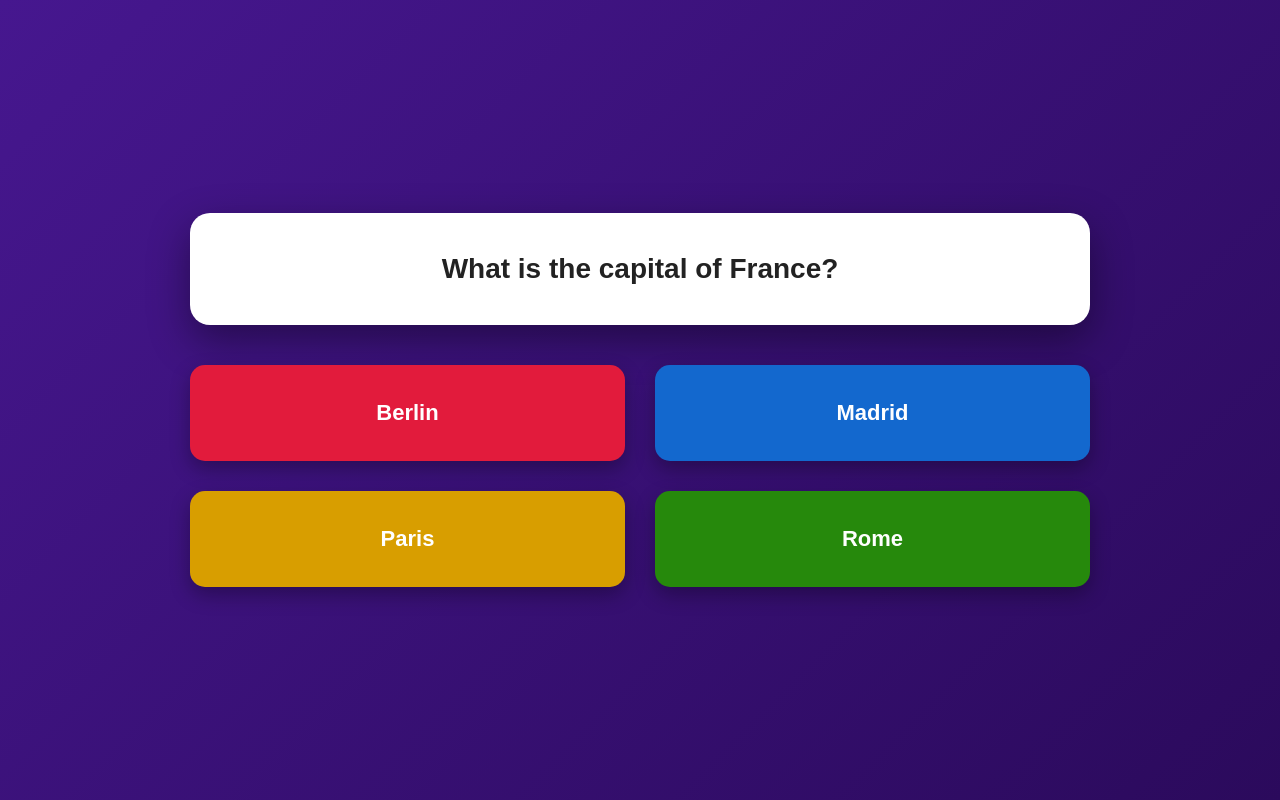
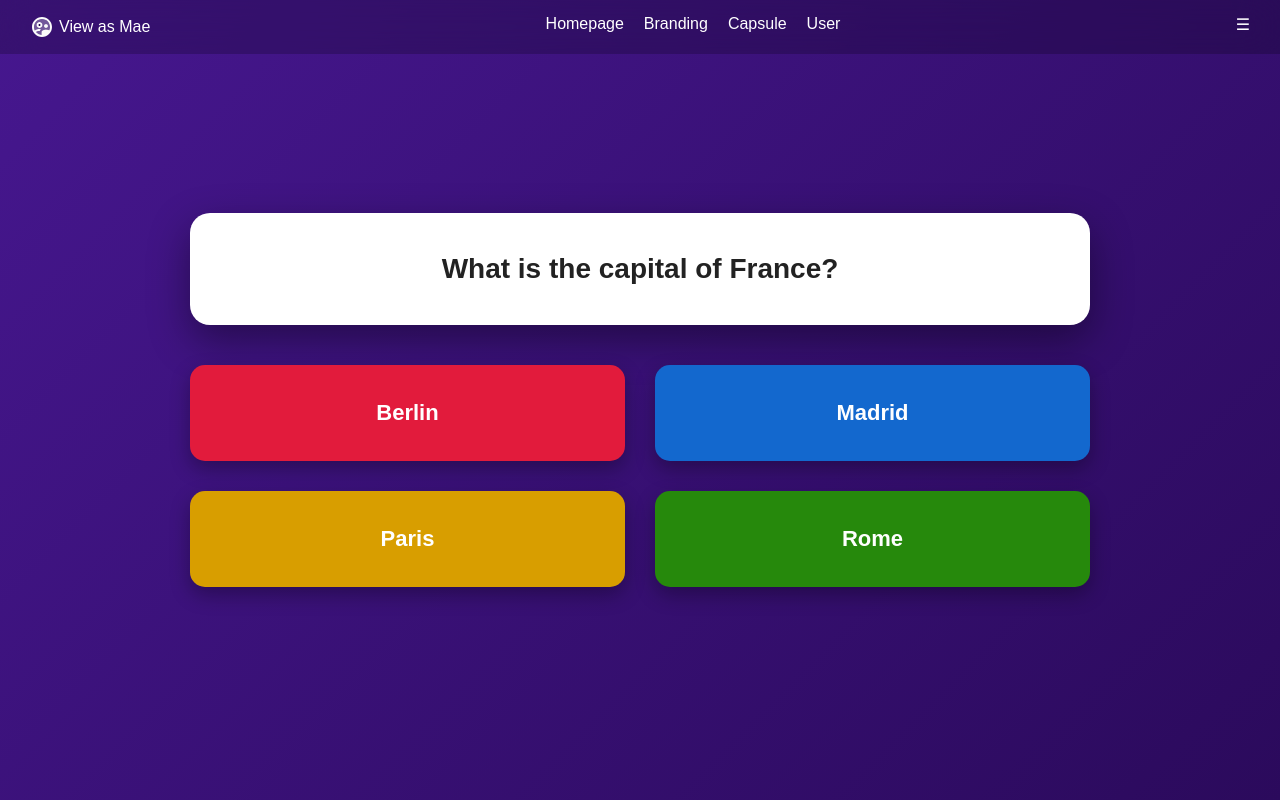
Before and after one commit to Grayyy1219/react-app, a React app: page / in a window 1280 px wide. Built offline with nearby package versions, Linux system fonts and the light colour scheme; the HTML template or start-up script is replaced by a standard one.

Commit message:
Add: header

```diff
--- a/src/App.tsx
+++ b/src/App.tsx
@@ -1,8 +1,10 @@
 import Questioner from "./components/Questioner";
+import Header from "./components/Header";
 
 function App() {
   return (
     <div>
+      <Header />
       <Questioner />
     </div>
   );
--- /dev/null
+++ b/src/components/Header.tsx
@@ -0,0 +1,76 @@
+import "../css/header.css";
+function Header() {
+  return (
+    <header className="site-header">
+      <div className="container">
+        <div className="view-as">
+          <svg
+            xmlns="http://www.w3.org/2000/svg"
+            width="24"
+            height="24"
+            viewBox="0 0 24 24"
+          >
+            <circle cx="9.5" cy="10" r="1" fill="var(--)" opacity="0.3" />
+            <path
+              fill="#fbfbfb"
+              d="M11.5 17.21c0-1.88 2.98-2.7 4.5-2.7c.88 0 2.24.27 3.24.87c.48-1.02.75-2.16.75-3.37c0-4.41-3.59-8-8-8s-8 3.59-8 8c0 1.23.29 2.39.78 3.43c1.34-.98 3.43-1.43 4.73-1.43c.44 0 .97.05 1.53.16c-.63.57-1.06 1.22-1.3 1.86c-.08 0-.15-.01-.23-.01c-1.38 0-2.98.57-3.66 1.11a7.94 7.94 0 0 0 5.66 2.86zM16 9c1.11 0 2 .89 2 2s-.89 2-2 2s-2-.89-2-2c-.01-1.11.89-2 2-2m-6.5 4c-1.65 0-3-1.35-3-3s1.35-3 3-3s3 1.35 3 3s-1.35 3-3 3"
+              opacity="0.3"
+            />
+            <path
+              fill="#fbfbfb"
+              d="M12.5 10c0-1.65-1.35-3-3-3s-3 1.35-3 3s1.35 3 3 3s3-1.35 3-3m-3 1c-.55 0-1-.45-1-1s.45-1 1-1s1 .45 1 1s-.45 1-1 1m6.5 2c1.11 0 2-.89 2-2s-.89-2-2-2s-2.01.89-2 2c0 1.11.89 2 2 2M11.99 2.01c-5.52 0-10 4.48-10 10s4.48 10 10 10s10-4.48 10-10s-4.48-10-10-10M5.84 17.12c.68-.54 2.27-1.11 3.66-1.11c.07 0 .15.01.23.01c.24-.64.67-1.29 1.3-1.86A9 9 0 0 0 9.5 14c-1.3 0-3.39.45-4.73 1.43c-.5-1.04-.78-2.2-.78-3.43c0-4.41 3.59-8 8-8s8 3.59 8 8c0 1.2-.27 2.34-.75 3.37c-1-.59-2.36-.87-3.24-.87c-1.52 0-4.5.81-4.5 2.7v2.78a7.94 7.94 0 0 1-5.66-2.86"
+            />
+          </svg>
+          <a
+            href="/"
+            className="logo"
+            aria-label="Go to homepage"
+            target="_blank"
+          >
+            View as Mae
+          </a>
+        </div>
+
+        <div className="nav">
+          <nav className="main-nav" aria-label="Main navigation">
+            <ul className="nav-list">
+              <li>
+                <a href="#home">Homepage</a>
+              </li>
+              <li>
+                <a href="#branding">Branding</a>
+              </li>
+              <li>
+                <a href="#capsule">Capsule</a>
+              </li>
+              <li>
+                <a href="#user">User</a>
+              </li>
+            </ul>
+          </nav>
+        </div>
+
+        <div className="nav-actions hidden">
+          <a href="login.html" className="btn-login">
+            Login
+          </a>
+          <a href="signup" className="btn-primary">
+            Sign Up
+          </a>
+        </div>
+
+        <div className="burger">
+          <button
+            className="menu-toggle"
+            aria-label="Open menu"
+            aria-expanded="false"
+          >
+            ☰
+          </button>
+        </div>
+      </div>
+    </header>
+  );
+}
+
+export default Header;
--- a/src/css/global.css
+++ b/src/css/global.css
@@ -1,6 +1,25 @@
-
-*{
+:root {
+  --bg: #0f1115;
+  --panel: #141824;
+  --text: #e9ecf3;
+  --muted: #9aa3b2;
+  --accent: #8b5cf6;
+  --accent-2: #c4b5fd;
+  --ring-track: #2a2f3f;
+  --ring-fill: #a78bfa;
+  --bg-color: #151f28;
+  --main-color: #8b5cf6;
+  --text-color: #333;
+  --second-text-color: #555;
+  --white-color: #fff;
+  --cover-color: linear-gradient(135deg, #120a24 0%, #1e1336 55%, #2b1a4a 100%);
+  --pages-color: linear-gradient(90deg, #fff, #ddd);
+  --border: 0.125rem solid #8b5cf6;
+  --box-shadow: 0 0 0.8rem rgba(0, 0, 0, 0.2);
+}
+* {
   box-sizing: border-box;
   padding: 0;
   margin: 0;
+  font-family: Arial, Helvetica, sans-serif;
 }
--- /dev/null
+++ b/src/css/header.css
@@ -0,0 +1,57 @@
+* {
+  box-sizing: border-box;
+  margin: 0;
+  padding: 0;
+}
+/* body {
+  margin: 0;
+  font-family: Arial, Helvetica, sans-serif;
+  background: radial-gradient(1200px 800px at 80% 0%, #1a2030, #0f1115 60%);
+  color: var(--text);
+  position: relative;
+  z-index: -2;
+} */
+a {
+  text-decoration: none;
+  color: white;
+}
+button {
+  all: unset;
+  color: white;
+}
+header {
+  background-color: rgba(0, 0, 0, 0.2);
+  padding: 10px 20px;
+  backdrop-filter: blur(20px);
+  position: absolute;
+  width: 100%;
+}
+.container {
+  display: flex;
+  justify-content: space-between;
+  padding: 5px 10px;
+}
+nav.main-nav ul {
+  display: flex;
+  flex-direction: row;
+  gap: 20px;
+  list-style-type: none;
+}
+.view-as {
+  display: flex;
+  align-items: center;
+  gap: 5px;
+}
+.hidden {
+  display: none;
+}
+.login_form {
+  display: none;
+  position: absolute;
+  height: 100vh;
+  width: 100vw;
+  background-color: rgba(0, 0, 0, 0.5);
+  display: flex;
+  top: 0;
+  left: 0;
+}
--- a/src/css/questioner.css
+++ b/src/css/questioner.css
@@ -1,5 +1,5 @@
 .quiz-container {
-  height: 100vh;
+  height:100vh;
   background: linear-gradient(135deg, #46178f, #2b0a5c);
   display: flex;
   flex-direction: column;
@@ -69,7 +69,7 @@
 @media (max-width: 768px) {
   .choices {
     grid-template-columns: 1fr, 1fr;
-      gap: 10px;
+    gap: 10px;
   }
 
   .question-box {
```
